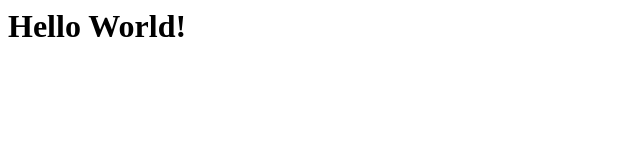
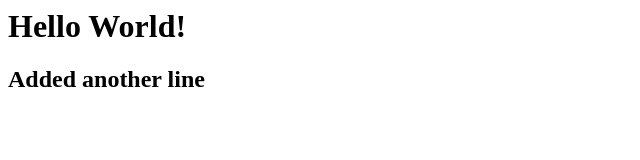
Before and after one commit to fridayla/gitDevOps, a plain HTML site: page index.html in a window 1280 px wide. Shown: the whole page, without its empty margins (0-640 px from the left). Drawn offline with Linux system fonts and the light colour scheme.

Commit message:
edited index.html

```diff
--- a/index.html
+++ b/index.html
@@ -1 +1,2 @@
 <h1>Hello World!</h1>
+<h2>Added another line</h2>
```
